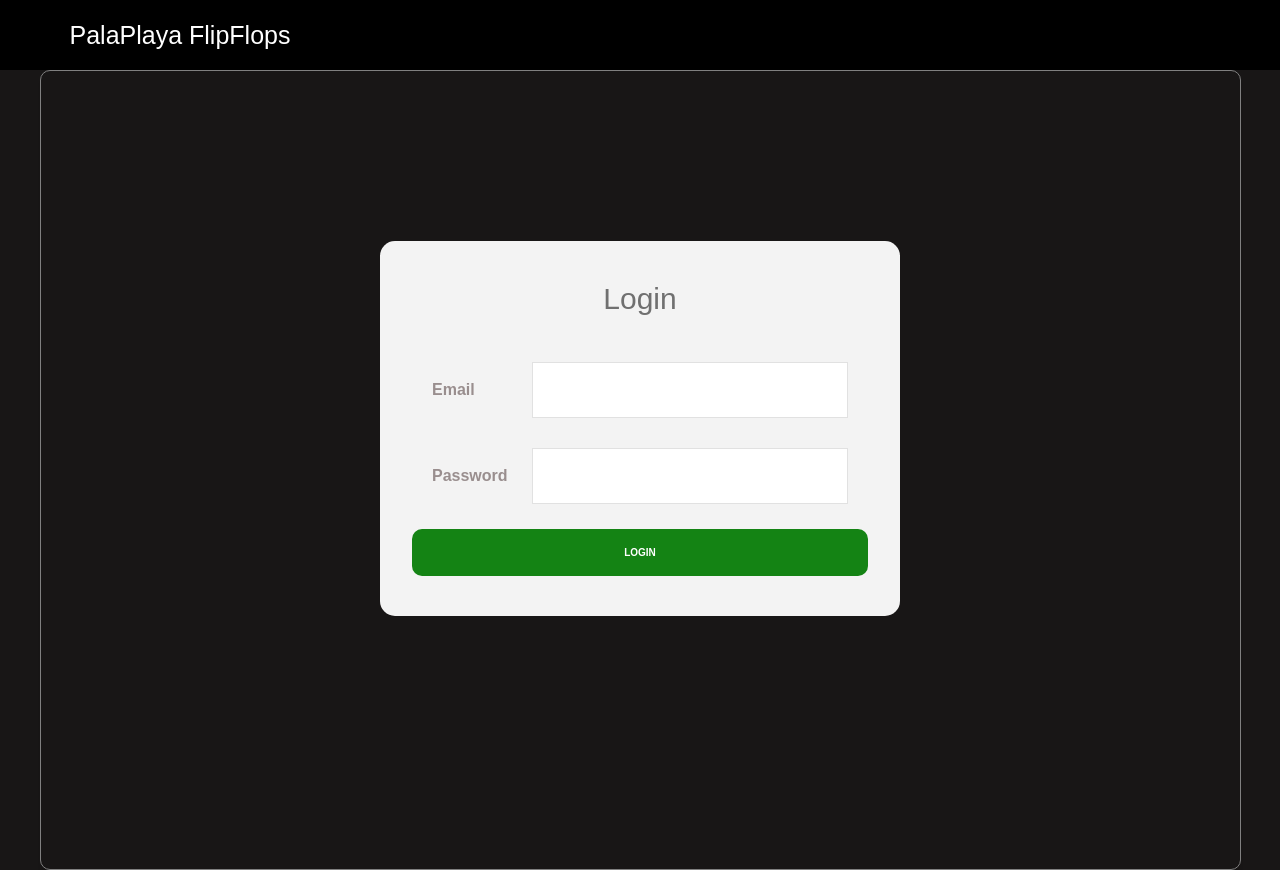
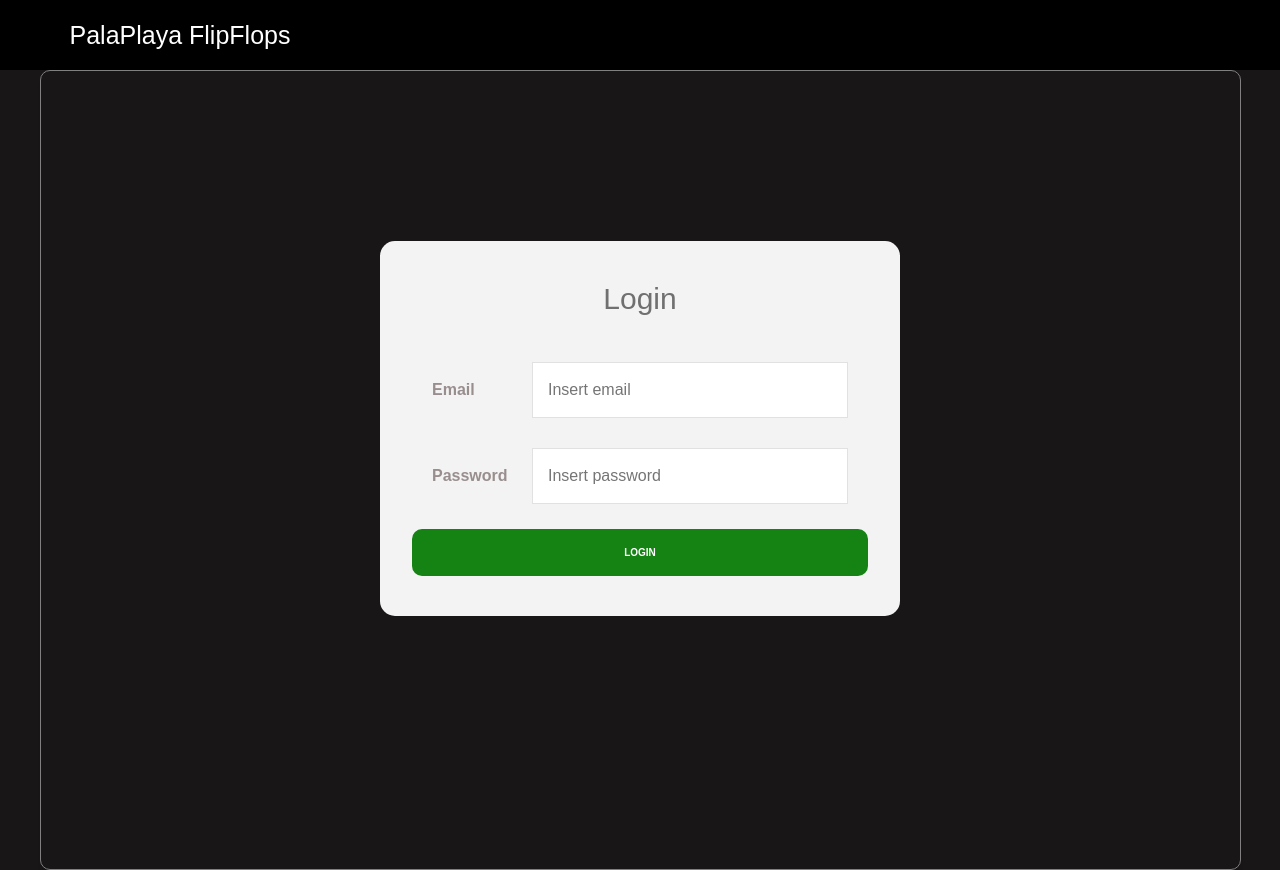
Before and after one commit to ParisArcos/CRM_API-Client, a React (Create React App) app: page /login in a window 1280 px wide. Built offline with nearby package versions, Linux system fonts and the light colour scheme.

Commit message:
bug->first login

```diff
--- a/src/components/auth/Login.js
+++ b/src/components/auth/Login.js
@@ -47,7 +47,7 @@ const Login = () => {
               <input
                 type="text"
                 name="email"
-                plaseholder="Insert email"
+                placeholder="Insert email"
                 required
                 onChange={handleChange}
               />
@@ -57,7 +57,7 @@ const Login = () => {
               <input
                 type="password"
                 name="password"
-                plaseholder="Insert password"
+                placeholder="Insert password"
                 required
                 onChange={handleChange}
               />
```
